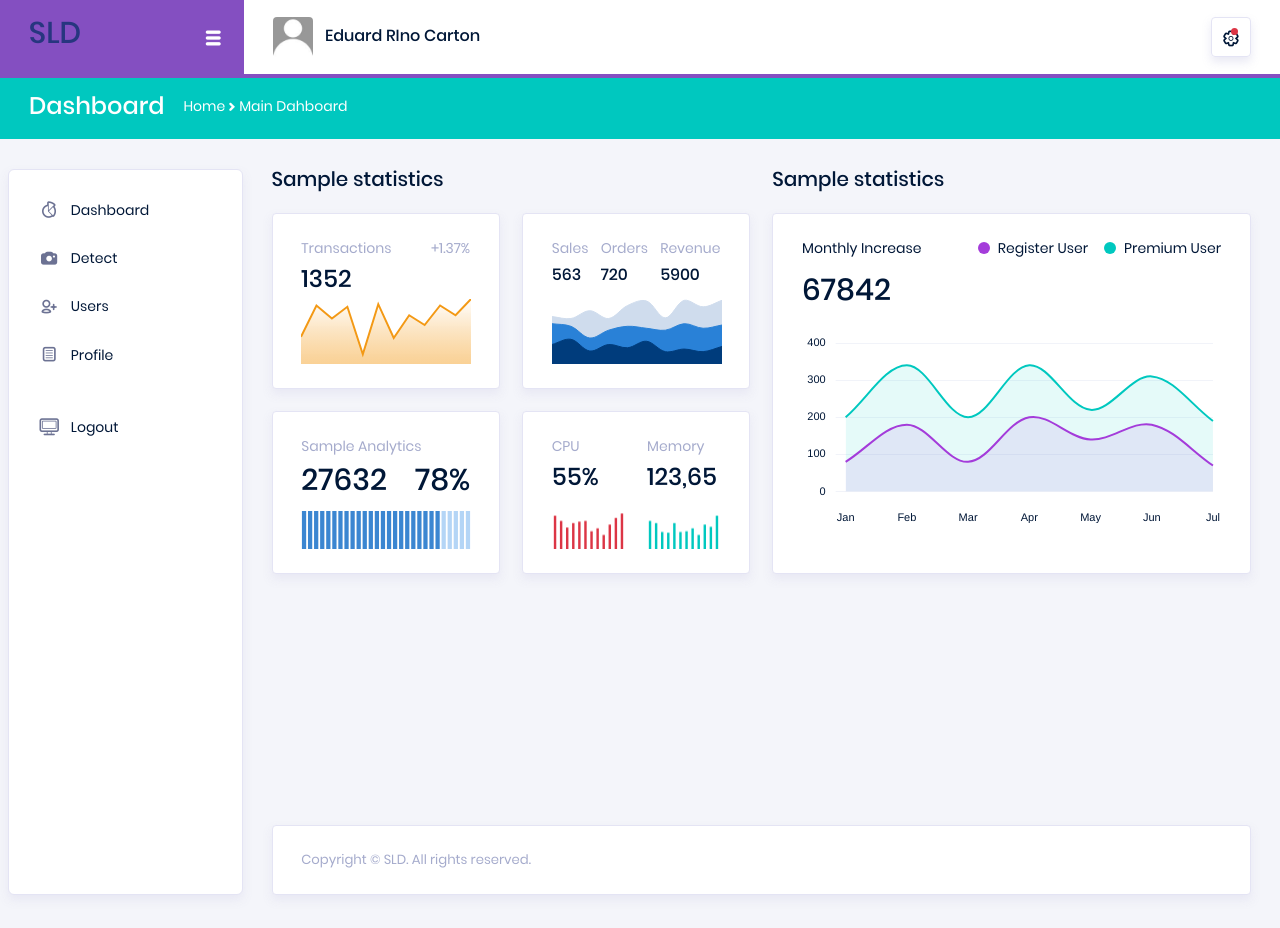
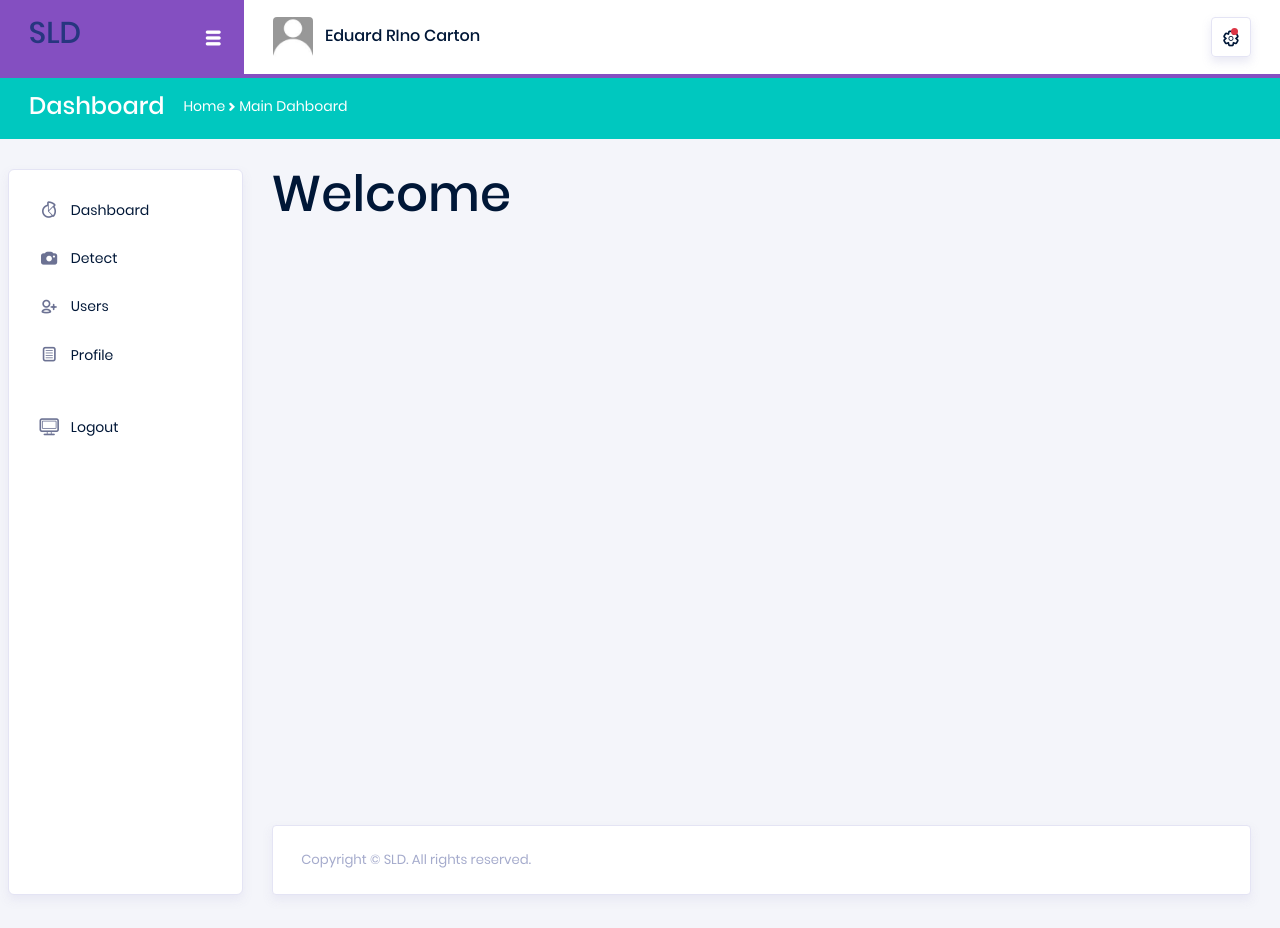
Before and after one commit to jagwarthegreat/sign-language-detection, a Flask app: page / in a window 1280 px wide. Run offline with Flask 2, Linux system fonts and the light colour scheme; a user stored in the database is signed in; data comes from the database, SQL or seed files in the repository; some libraries are stand-ins or nearby versions.

Commit message:
update dashboard

```diff
--- a/website/templates/home.html
+++ b/website/templates/home.html
@@ -27,8 +27,8 @@
 {% block content %}
 <div class="row">
     <div class="col-xl-6 grid-margin stretch-card flex-column">
-        <h5 class="mb-2 text-titlecase mb-4">Sample statistics</h5>
-        <div class="row">
+        <h1 class="mb-2 text-titlecase mb-4">Welcome</h1>
+        <!-- <div class="row">
             <div class="col-md-6 grid-margin stretch-card">
                 <div class="card">
                     <div class="card-body d-flex flex-column justify-content-between">
@@ -62,8 +62,8 @@
                     </div>
                 </div>
             </div>
-        </div>
-        <div class="row h-100">
+        </div> -->
+        <!-- <div class="row h-100">
             <div class="col-md-6 stretch-card grid-margin grid-margin-md-0">
                 <div class="card">
                     <div class="card-body d-flex flex-column justify-content-between">
@@ -94,9 +94,9 @@
                     </div>
                 </div>
             </div>
-        </div>
+        </div> -->
     </div>
-    <div class="col-xl-6 grid-margin stretch-card flex-column">
+    <!-- <div class="col-xl-6 grid-margin stretch-card flex-column">
         <h5 class="mb-2 text-titlecase mb-4">Sample statistics</h5>
         <div class="row h-100">
             <div class="col-md-12 stretch-card">
@@ -115,6 +115,6 @@
                 </div>
             </div>
         </div>
-    </div>
+    </div> -->
 </div>
 {% endblock %}
```
